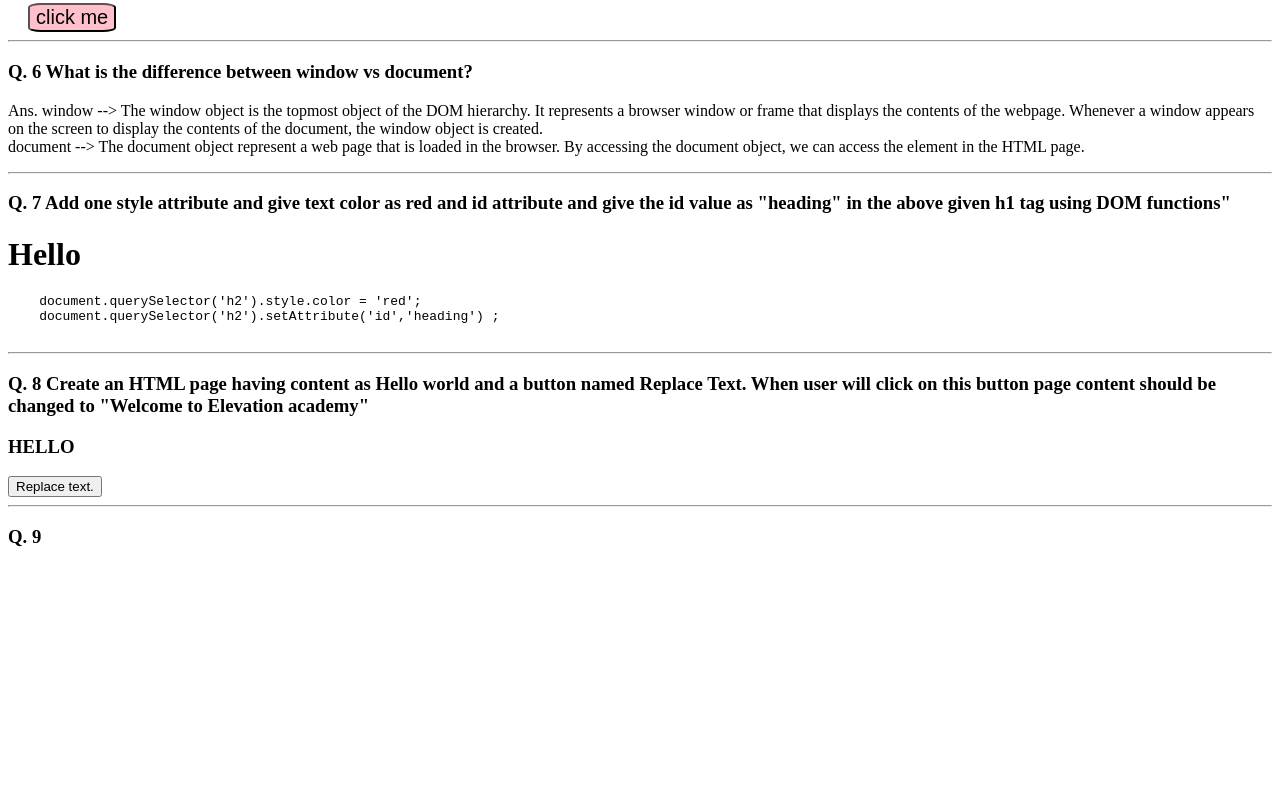
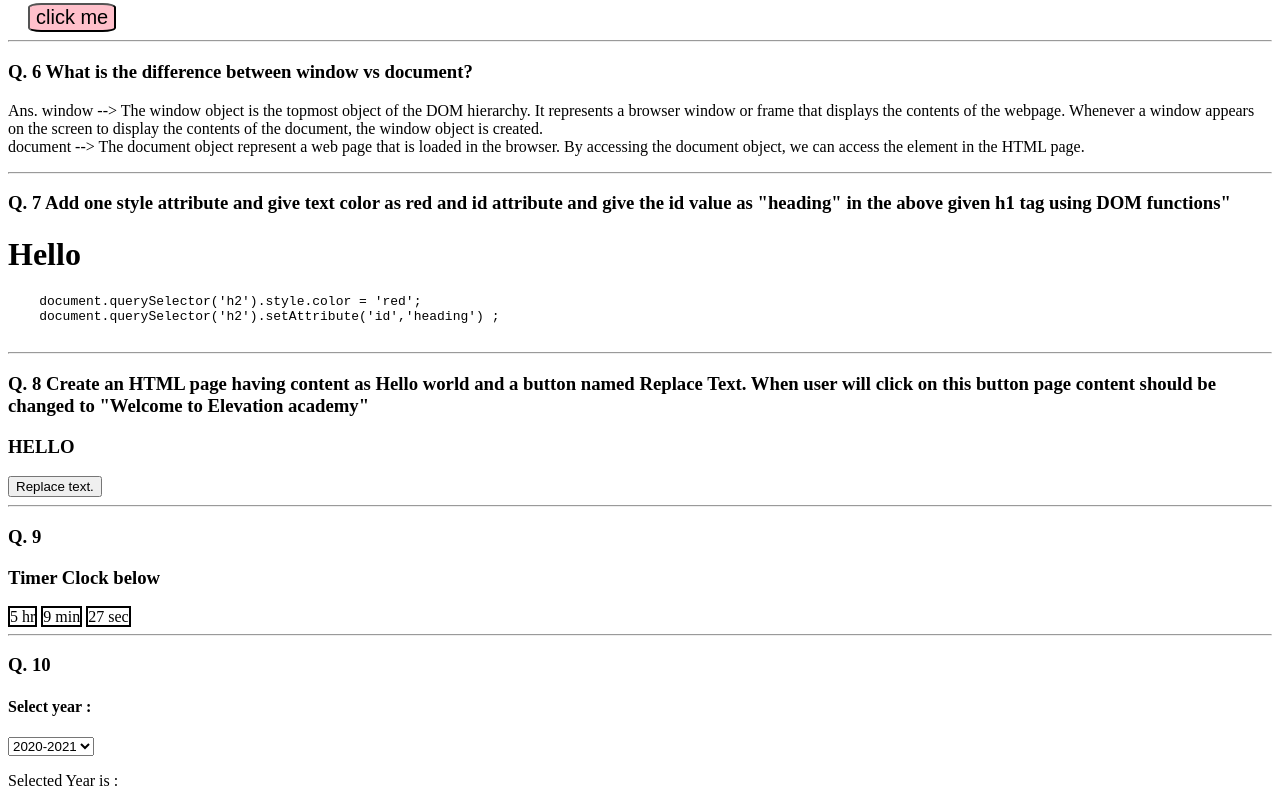
Before and after one commit to Yogendra-123/JS_DOM, a plain HTML site: page index.html in a window 1280 px wide. Shown: the part 989-1795 px from the top of the page. Before the commit the page ends 1556 px from the top, so only its background shows below. Drawn offline with Linux system fonts and the light colour scheme.

Commit message:
DOM Completed

```diff
--- a/index.html
+++ b/index.html
@@ -23,6 +23,9 @@
             font-size: 20px;
             background-color: pink;
             border-radius: 15%;
+        }
+        .timer_boxes{
+            border: 2px solid black;
         }
     </style>
 </head>
@@ -90,6 +93,22 @@ user will click on this button page content should be changed to "Welcome to Ele
 <button id="replace"  onclick = 'changeContent()'>Replace text.</button>
 <hr>
 <h3>Q. 9 </h3>
+<h3>Timer Clock below </h3>
+
+<span id="hr" class="timer_boxes">HR : </span>
+<span id = "min" class="timer_boxes">MIN : </span>
+<span id="sec" class="timer_boxes">SEC : </span>
+<hr>
+<h3>Q. 10 </h3>
+<h4>Select year : </h4>
+<select id="select1" onchange="getOption()">
+    <option value="2020-2021">2020-2021</option>
+    <option value="2021-2022">2021-2022</option>
+    <option value="2022-2023">2022-2023</option>
+</select>
+
+    <p id="selectedYearValue">Selected Year is : </p>
+
 
 <script src="./main.js"></script>
 </body>
--- a/main.js
+++ b/main.js
@@ -39,3 +39,32 @@ document.querySelector('h1').setAttribute('id','heading') ;
 function changeContent(){
     document.getElementById('changeText').innerText='WELCOME TO ELEVATION ACADEMY'
 }
+
+
+// Q. 9
+
+function time(){
+    let date = new Date();
+    let hours = date.getHours();
+    let mins = date.getMinutes();
+    let secs = date.getSeconds();
+
+    if( hours > 12 ){
+        hours = hours - 12 ;
+    }
+
+    document.getElementById('hr').innerText = hours + " hr";
+    document.getElementById('min').innerText = mins + " min";
+    document.getElementById('sec').innerText = secs + " sec" ;
+
+}
+
+setInterval(time, 1000);
+
+
+// Q. 10
+function getOption() {
+    let selectElement = document.querySelector('#select1');
+    let output = selectElement.value;
+    console.log(output);
+}
```
